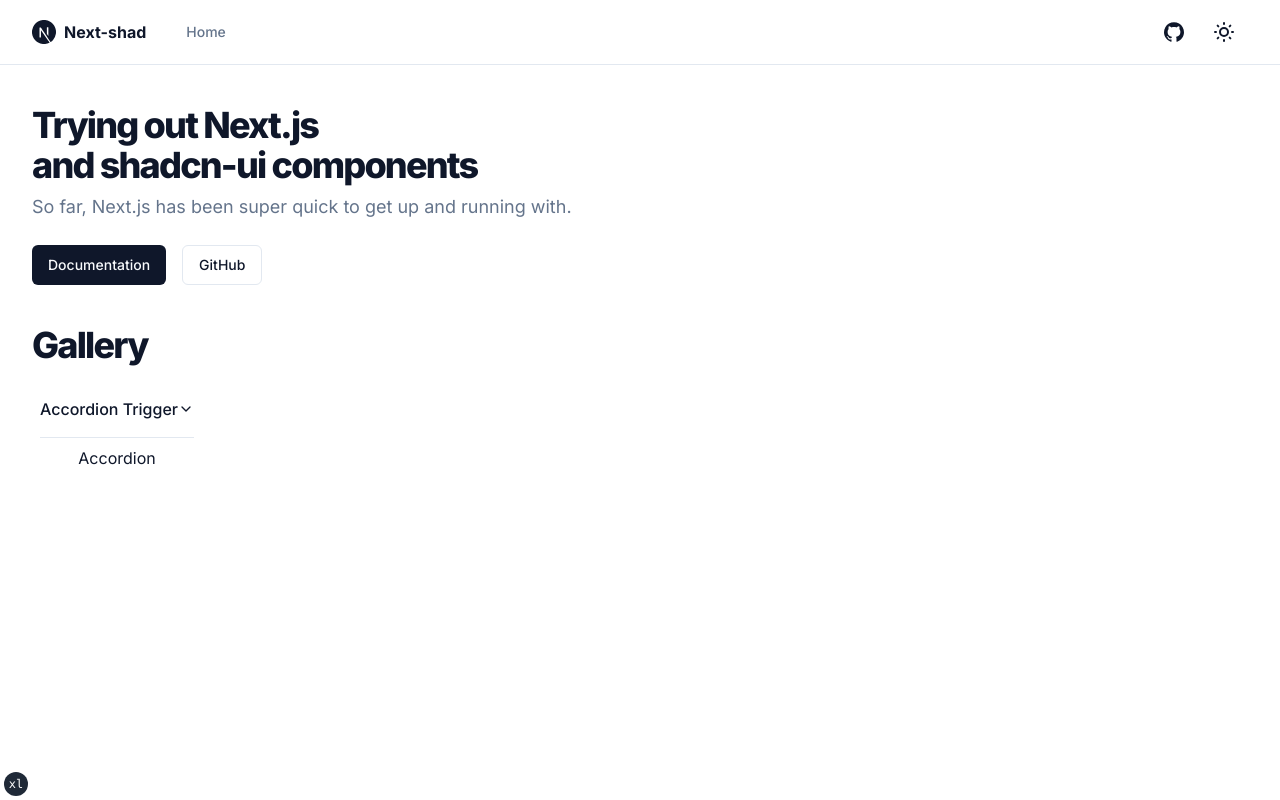
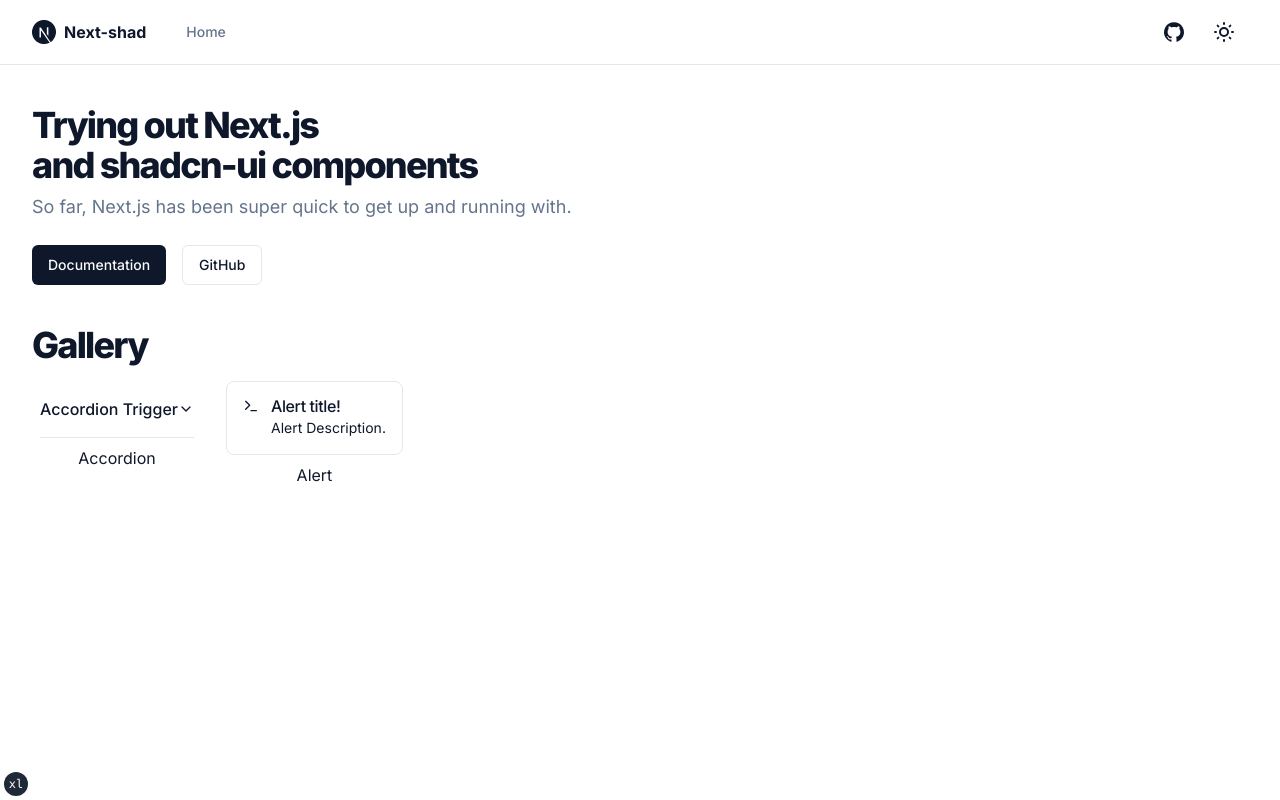
Before and after one commit to softwarebyze/next-shad, a Next.js app: page / in a window 1280 px wide. Built offline with nearby package versions, Linux system fonts and the light colour scheme.

Commit message:
added alert

```diff
--- a/app/components.tsx
+++ /dev/null
@@ -1,41 +0,0 @@
-import Link from "next/link"
-
-import { siteConfig } from "@/config/site"
-import { buttonVariants } from "@/components/ui/button"
-
-export default function IndexPage() {
-  return (
-    <>
-    <section className="container grid items-center gap-6 pb-8 pt-6 md:py-10">
-      <div className="flex max-w-[980px] flex-col items-start gap-2">
-        <h1 className="text-3xl font-extrabold leading-tight tracking-tighter md:text-4xl">
-          Trying out Next.js <br className="hidden sm:inline" />
-          and shadcn-ui components
-        </h1>
-        <p className="max-w-[700px] text-lg text-muted-foreground">
-          So far, Next.js has been super quick to get up and running with.
-        </p>
-      </div>
-      <div className="flex gap-4">
-        <Link
-          href={siteConfig.links.docs}
-          target="_blank"
-          rel="noreferrer"
-          className={buttonVariants()}
-        >
-          Documentation
-        </Link>
-        <Link
-          target="_blank"
-          rel="noreferrer"
-          href={siteConfig.links.github}
-          className={buttonVariants({ variant: "outline" })}
-        >
-          GitHub
-        </Link>
-      </div>
-      </section>
-
-  </>
-  )
-}
--- a/components/gallery.tsx
+++ b/app/gallery.tsx
@@ -1,4 +1,5 @@
-import AccordionDemo from "./demo/accordion-demo"
+import AlertDemo from "@/components/demo/alert-demo"
+import AccordionDemo from "../components/demo/accordion-demo"
 
 export default function Gallery() {
   return (
@@ -8,9 +9,13 @@
           Gallery
         </h1>
         <div className="flex gap-4">
-          <div className="m-2 flex flex-col text-center">
+          <div className="m-2 flex flex-col">
             <AccordionDemo />
-            <h2 className="m-2">Accordion</h2>
+            <h2 className="m-2 text-center">Accordion</h2>
+          </div>
+          <div className="m-2 flex flex-col">
+            <AlertDemo />
+            <h2 className="m-2 text-center">Alert</h2>
           </div>
         </div>
       </div>
--- a/app/page.tsx
+++ b/app/page.tsx
@@ -2,7 +2,7 @@
 
 import { siteConfig } from "@/config/site"
 import { buttonVariants } from "@/components/ui/button"
-import Gallery from "@/components/gallery"
+import Gallery from "@/app/gallery"
 
 export default function IndexPage() {
   return (
--- /dev/null
+++ b/components/demo/alert-demo.tsx
@@ -0,0 +1,14 @@
+import { Terminal, Waves } from "lucide-react"
+import { Alert, AlertDescription, AlertTitle } from "@/components/ui/alert"
+
+export default function AlertDemo() {
+  return (
+    <Alert>
+      <Terminal className="h-4 w-4" />
+      <AlertTitle>Alert title!</AlertTitle>
+      <AlertDescription>
+        Alert Description.
+      </AlertDescription>
+    </Alert>
+  )
+}
--- /dev/null
+++ b/components/ui/alert.tsx
@@ -0,0 +1,59 @@
+import * as React from "react"
+import { cva, type VariantProps } from "class-variance-authority"
+
+import { cn } from "@/lib/utils"
+
+const alertVariants = cva(
+  "relative w-full rounded-lg border p-4 [&>svg]:absolute [&>svg]:text-foreground [&>svg]:left-4 [&>svg]:top-4 [&>svg+div]:translate-y-[-3px] [&:has(svg)]:pl-11",
+  {
+    variants: {
+      variant: {
+        default: "bg-background text-foreground",
+        destructive:
+          "text-destructive border-destructive/50 dark:border-destructive [&>svg]:text-destructive text-destructive",
+      },
+    },
+    defaultVariants: {
+      variant: "default",
+    },
+  }
+)
+
+const Alert = React.forwardRef<
+  HTMLDivElement,
+  React.HTMLAttributes<HTMLDivElement> & VariantProps<typeof alertVariants>
+>(({ className, variant, ...props }, ref) => (
+  <div
+    ref={ref}
+    role="alert"
+    className={cn(alertVariants({ variant }), className)}
+    {...props}
+  />
+))
+Alert.displayName = "Alert"
+
+const AlertTitle = React.forwardRef<
+  HTMLParagraphElement,
+  React.HTMLAttributes<HTMLHeadingElement>
+>(({ className, ...props }, ref) => (
+  <h5
+    ref={ref}
+    className={cn("mb-1 font-medium leading-none tracking-tight", className)}
+    {...props}
+  />
+))
+AlertTitle.displayName = "AlertTitle"
+
+const AlertDescription = React.forwardRef<
+  HTMLParagraphElement,
+  React.HTMLAttributes<HTMLParagraphElement>
+>(({ className, ...props }, ref) => (
+  <div
+    ref={ref}
+    className={cn("text-sm [&_p]:leading-relaxed", className)}
+    {...props}
+  />
+))
+AlertDescription.displayName = "AlertDescription"
+
+export { Alert, AlertTitle, AlertDescription }
```
